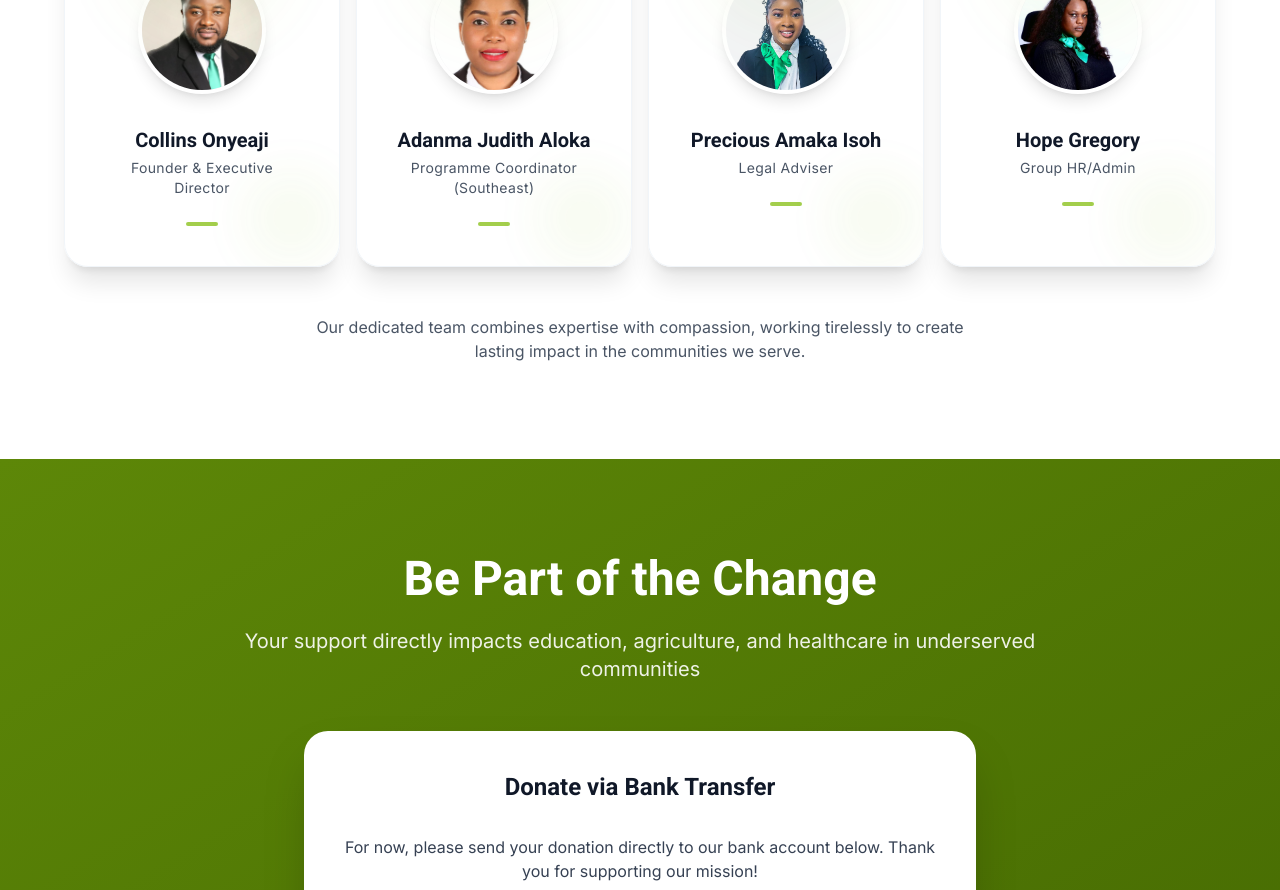
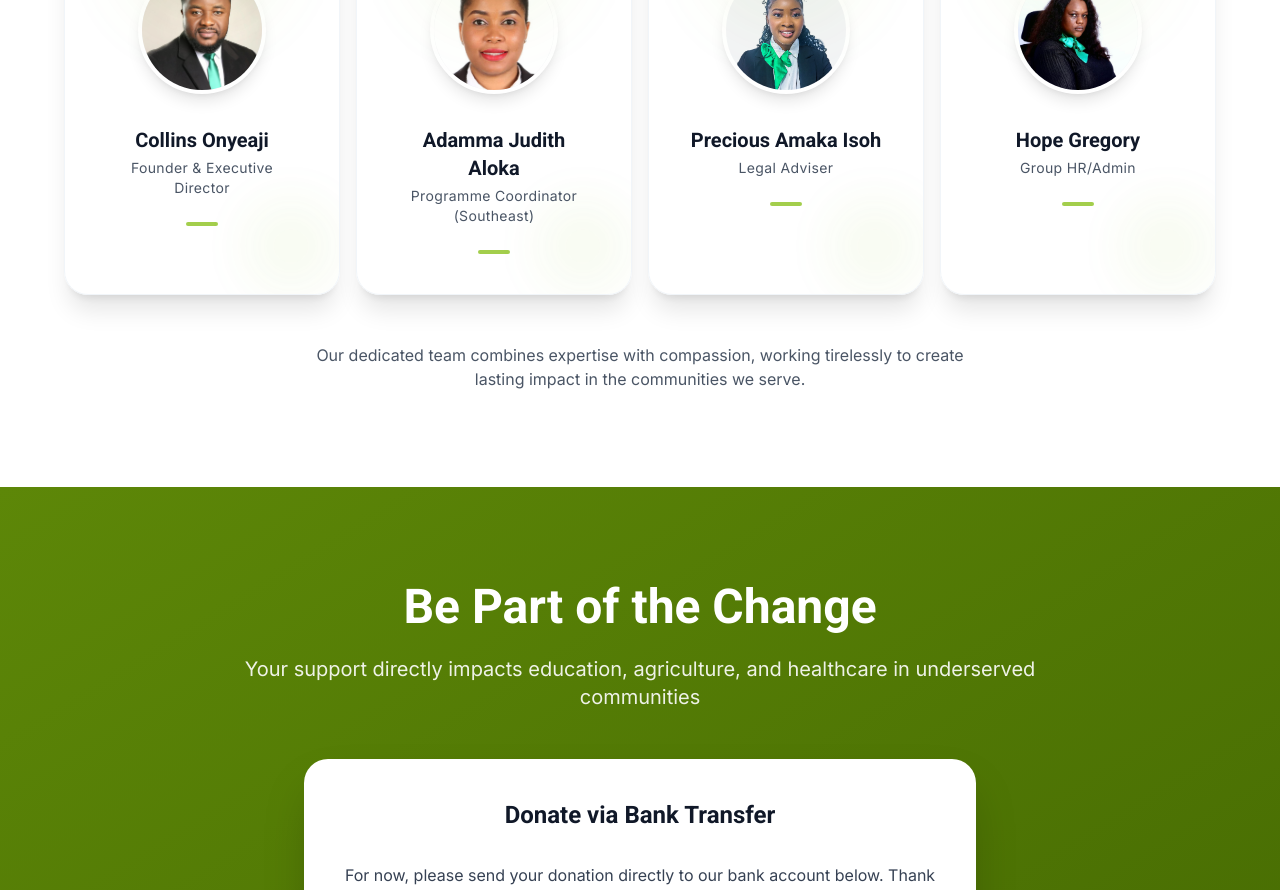
Before and after one commit to code-savan/collinsfoundation, a Next.js app: page / in a window 1280 px wide. Shown: the part 4540-5430 px from the top of the page. Built offline with nearby package versions, Linux system fonts and the light colour scheme.

Commit message:
updated team member name spelling

```diff
--- a/app/page.jsx
+++ b/app/page.jsx
@@ -537,10 +537,10 @@ export default function Home() {
                 alt: "Collins Onyeaji",
               },
               {
-                name: "Adanma Judith Aloka",
+                name: "Adamma Judith Aloka",
                 role: "Programme Coordinator (Southeast)",
                 image: "/judith.jpeg",
-                alt: "Adanma Judith Aloka",
+                alt: "Adamma Judith Aloka",
               },
               {
                 name: "Precious Amaka Isoh",
```
